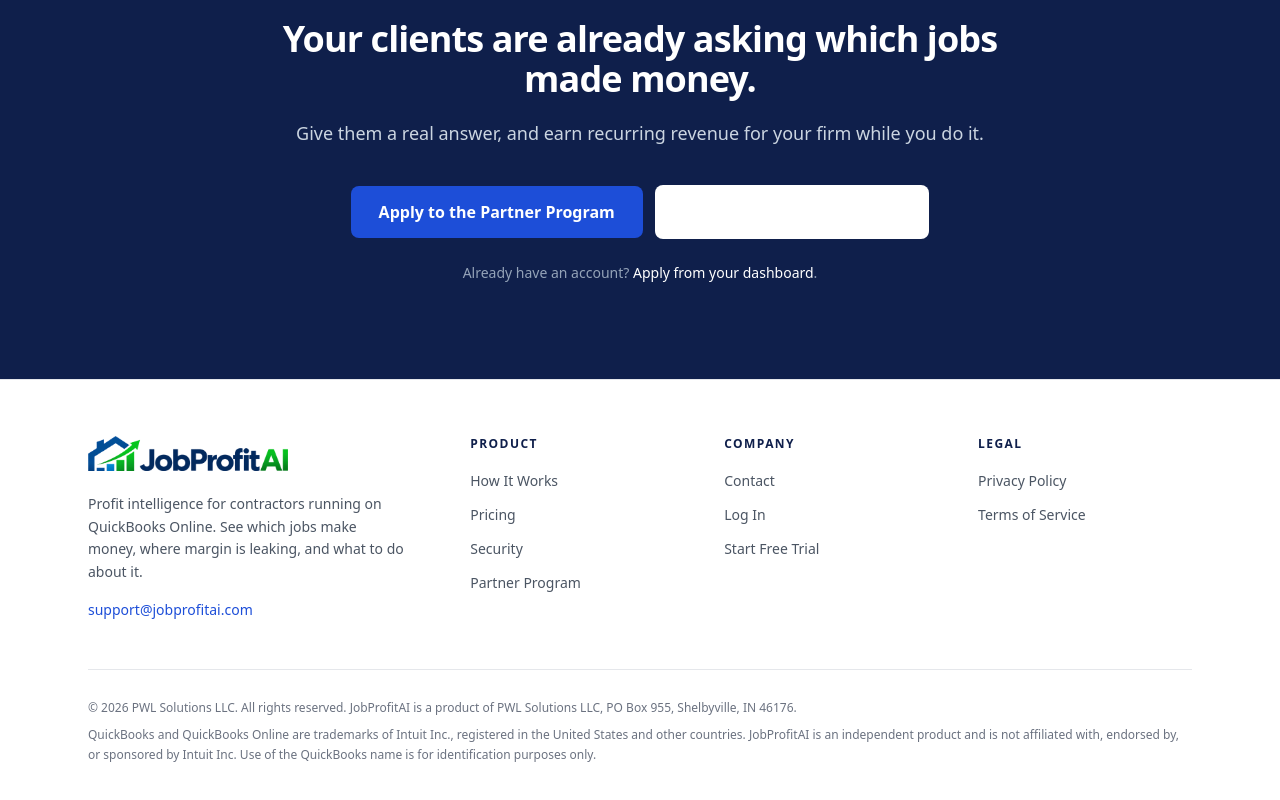
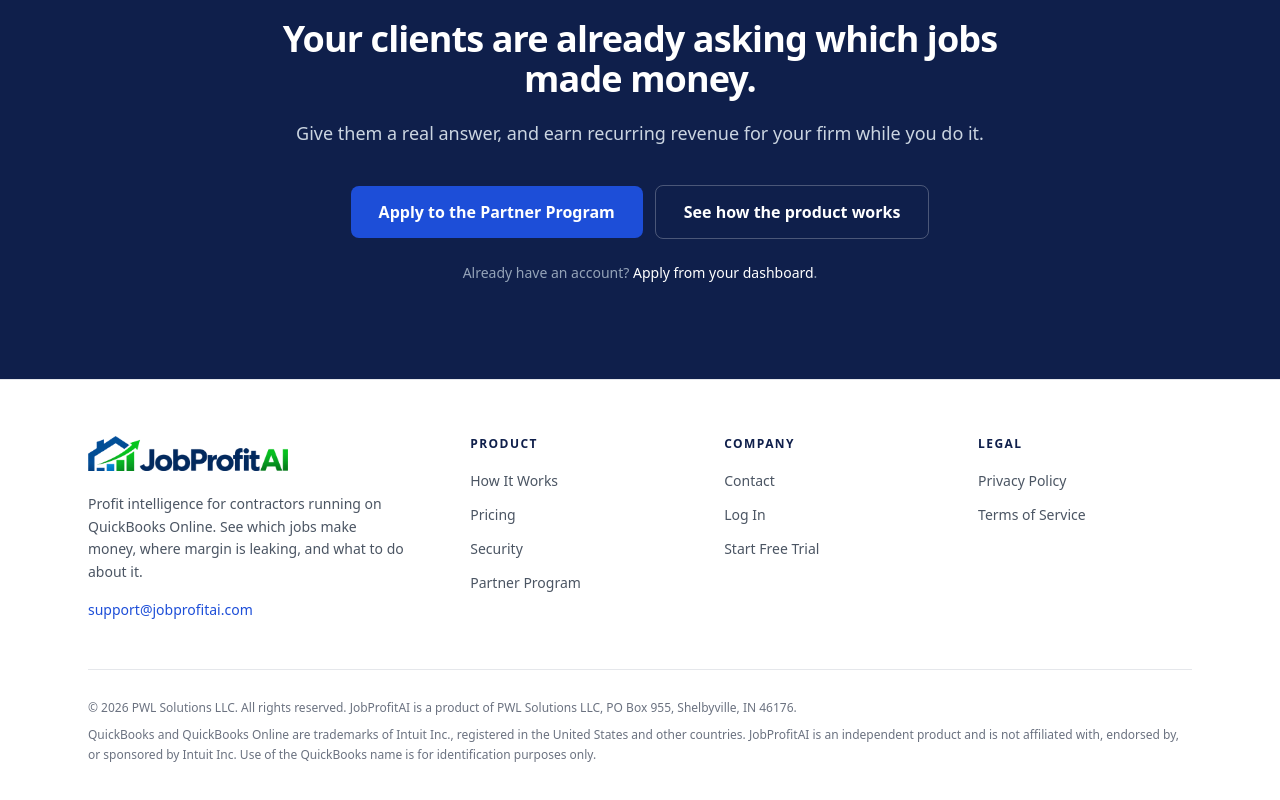
Before and after one commit to plinville44/jobprofitai, a Next.js app: page /partners in a window 1280 px wide. Shown: the part 3323-4123 px from the top of the page. Built offline with nearby package versions, Linux system fonts and the light colour scheme; no server answers.

Commit message:
Fix blank white outline button on dark bands

```diff
--- a/src/app/(marketing)/partners/page.tsx
+++ b/src/app/(marketing)/partners/page.tsx
@@ -291,8 +291,8 @@
             <ButtonLink
               href="/how-it-works"
               size="lg"
-              variant="secondary"
-              className="w-full border-white/25 bg-transparent text-white hover:border-white hover:text-white sm:w-auto"
+              variant="onDark"
+              className="w-full sm:w-auto"
             >
               See how the product works
             </ButtonLink>
--- a/src/components/marketing/ui.tsx
+++ b/src/components/marketing/ui.tsx
@@ -92,7 +92,7 @@
 type ButtonProps = {
   href: string;
   children: ReactNode;
-  variant?: "primary" | "secondary" | "ghost";
+  variant?: "primary" | "secondary" | "ghost" | "onDark";
   className?: string;
   size?: "md" | "lg";
 };
@@ -114,6 +114,11 @@
     primary: "bg-jp-blue text-white hover:bg-jp-navy",
     secondary: "border border-jp-line bg-white text-jp-ink hover:border-jp-blue hover:text-jp-blue",
     ghost: "text-jp-ink hover:text-jp-blue",
+    // Outline button for dark bands. Its own variant, not "secondary" plus
+    // overrides: secondary's bg-white and text-jp-ink won over the
+    // bg-transparent and text-white passed in className, so on the dark
+    // closing band the button rendered as a blank white box.
+    onDark: "border border-white/25 bg-transparent text-white hover:border-white",
   } as const;
 
   return (
@@ -245,8 +250,8 @@
           <ButtonLink
             href="/pricing"
             size="lg"
-            variant="secondary"
-            className="w-full border-white/25 bg-transparent text-white hover:border-white hover:text-white sm:w-auto"
+            variant="onDark"
+            className="w-full sm:w-auto"
           >
             See Pricing
           </ButtonLink>
```
